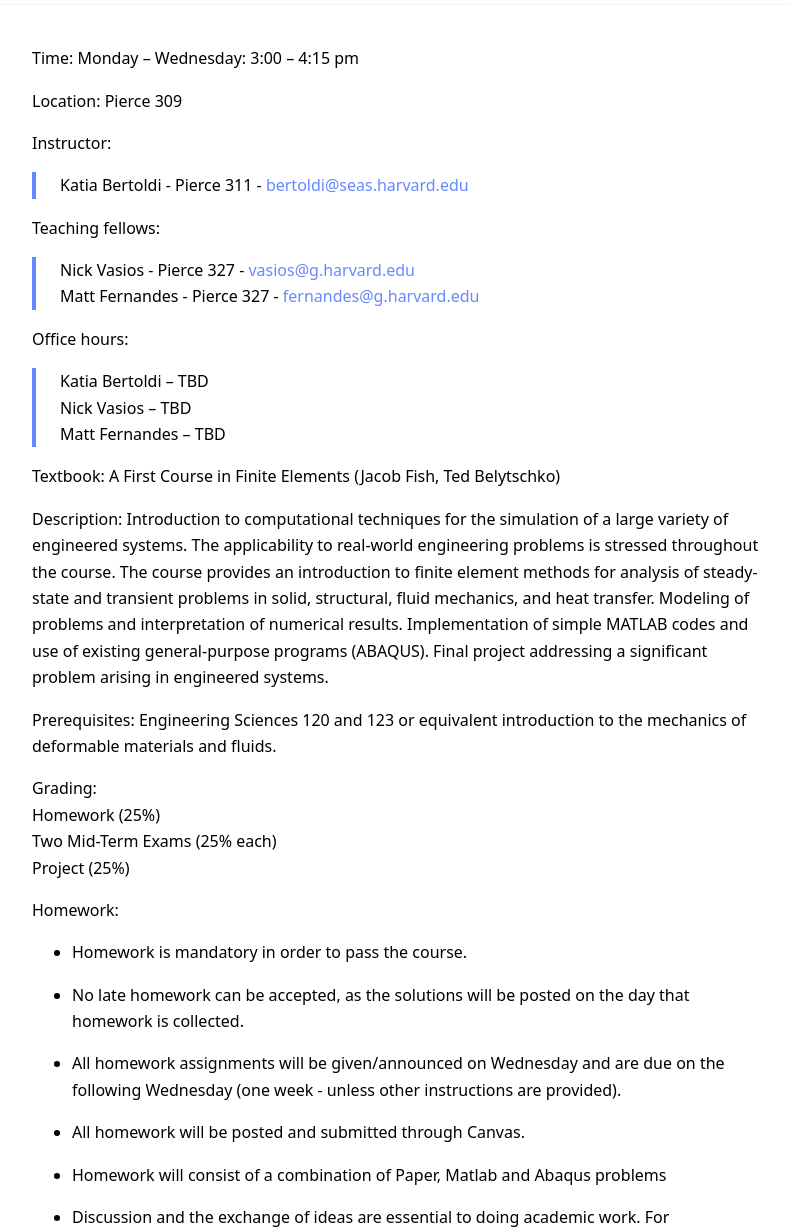
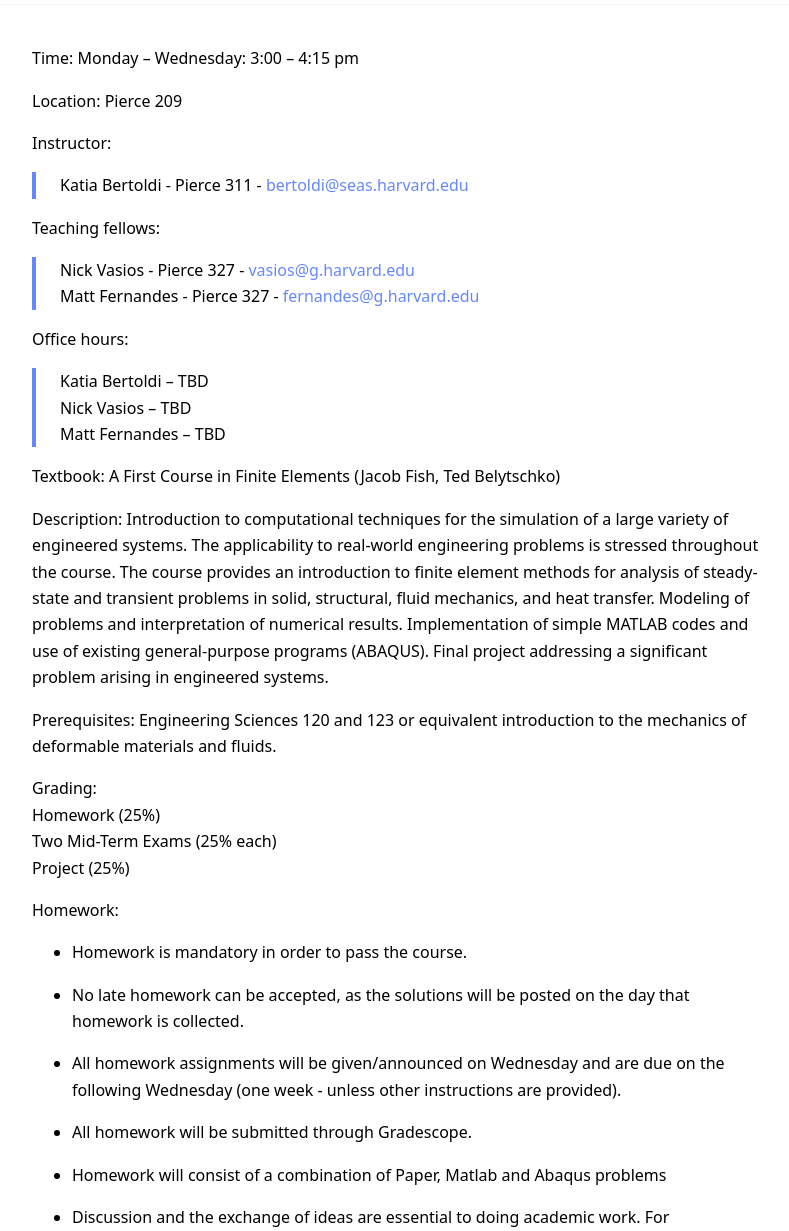
Before and after one commit to matheuscfernandes/ES128, a Jekyll site: the page built from Syllabus.md, in a window 1280 px wide, cut to the strip 276-1507 px from the top of the page. Shown: the whole strip, without its empty margins (240-1029 px from the left). Built offline with Jekyll 4.4.1, drawn with Linux system fonts in a browser that asks for light colours.

Commit message:
Corrected some erros in the Syllabus.md (Room is Pierce 209 not 390 Lol! )

```diff
--- a/Syllabus.md
+++ b/Syllabus.md
@@ -5,7 +5,7 @@ title: "Syllabus"
 
 **Time:** Monday – Wednesday: 3:00 – 4:15 pm
 
-**Location:** Pierce 309
+**Location:** Pierce 209
 
 **Instructor:**
 > Katia Bertoldi - Pierce 311 - [bertoldi@seas.harvard.edu](mailto:bertoldi@seas.harvard.edu)
@@ -38,7 +38,7 @@ Project (25%)
 
 * All homework assignments will be given/announced on Wednesday and are due on the following Wednesday (one week - unless other instructions are provided).
 
-* All homework will be posted and submitted through Canvas.
+* All homework will be submitted through Gradescope.
 
 * Homework will consist of a combination of Paper, Matlab and Abaqus problems
 
```
